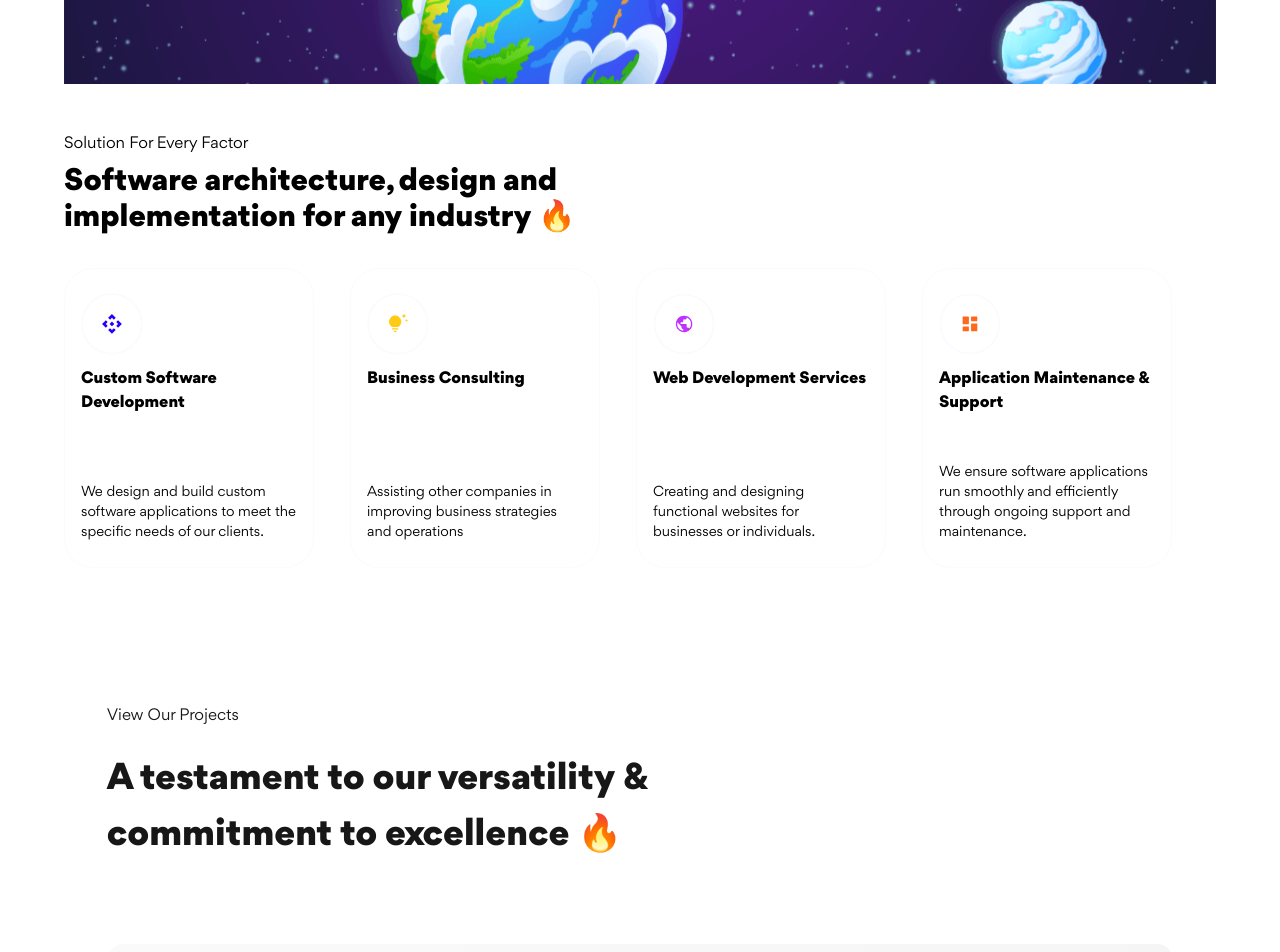
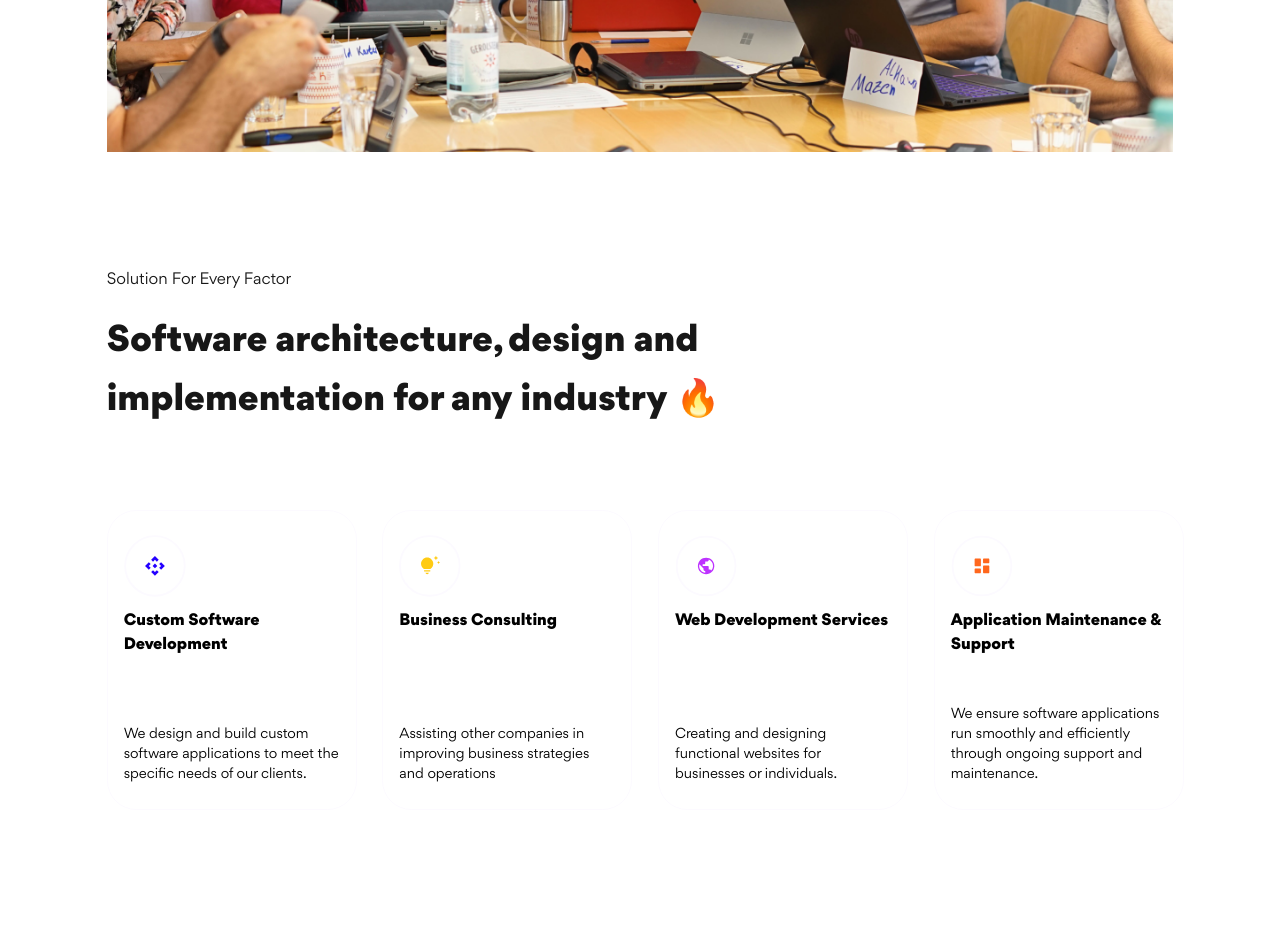
Before and after one commit to emeraldhycient/theDevmechanics, a Next.js app: page / in a window 1280 px wide. Shown: the part 820-1772 px from the top of the page. Built offline with nearby package versions, Linux system fonts and the light colour scheme; a web font is replaced by a local one.

Commit message:
refactor: refactored home page

```diff
--- a/src/components/atoms/section-header.tsx
+++ b/src/components/atoms/section-header.tsx
@@ -17,13 +17,13 @@ const SectionHeader = ({
 }: Props) => {
 	return (
 		<div
-			className={`flex-col items-start gap-y-5 inline-flex ${className}`}>
+			className={`flex-col items-start gap-y-4 inline-flex ${className}`}>
 			<div
 				className={`text-neutral-900 text-base font-normal capitalize leading-loose ${headerClassName}`}>
 				<p>{headerText}</p>
 			</div>
 			<div
-				className={` text-neutral-900 font-bold leading-[3rem] md:leading-[3.5rem] text-3xl md:text-4xl  w-full md:max-w-[70%] ${subHeaderClassName}`}>
+				className={` text-neutral-900 font-bold text-3xl md:text-4xl leading-[3rem] md:leading-[3.7rem] w-full ${subHeaderClassName}`}>
 				<p>{subHeaderText}</p>
 			</div>
 		</div>
--- a/src/components/molecules/index.ts
+++ b/src/components/molecules/index.ts
@@ -1,5 +1,5 @@
 import Header from "./header";
 import SocialIcons from "./social_icons";
-import HeroSection from "./hero_section";
+import HeroSection from "./hero-section";
 
 export { Header, HeroSection, SocialIcons };
--- a/src/components/templates/project.tsx
+++ b/src/components/templates/project.tsx
@@ -14,6 +14,7 @@ const Project = (props: Props) => {
 				headerText="View Our Projects"
 				subHeaderText="A testament to our versatility & commitment to
 							excellence 🔥"
+				subHeaderClassName="md:w-[40rem] lg:w-[70%]"
 			/>
 			<div className="flex flex-col md:flex-row items-center justify-between bg-gradient-to-r from-neutral-50 to-neutral-100 rounded-2xl px-3 md:px-12 py-9 md:py-7 gap-y-14 mt-20">
 				<div className="w-full md:w-[45%] text-center md:text-start flex flex-col items-center md:items-start ">
--- a/src/components/templates/services.tsx
+++ b/src/components/templates/services.tsx
@@ -1,34 +1,34 @@
 import Image from "next/image";
 import React from "react";
 import ServicesList from "@/json/services.json";
+import SectionContainer from "../molecules/section-container.";
+import SectionHeader from "../atoms/section-header";
 
 const Services = (): React.ReactNode => {
 	return (
-		<>
-			<section className={`py-3 lg:px-16 md:px-10 px-3`}>
+		<SectionContainer containerClassName={`!pt-20`}>
 			<Image
-					src={`/images/services.svg`}
+				src={`/images/home-bg.png`}
 				width={800}
 				height={500}
-					className={`w-full object-top lg:h-[200px] h-[100px] object-cover lg:rounded-t-[3rem] rounded-t-3xl`}
+				className={`w-full object-center h-[100px] md:h-[150px] lg:h-[200px] object-cover rounded-t-3xl lg:rounded-t-[3rem] `}
 				alt="Image"
-				/>{" "}
-				<br /> <br />
-				<p className={`lg:text-base md:text-base text-sm`}>
-					Solution For Every Factor
-				</p>
-				<h1
-					className={`lg:text-3xl md:text-2xl text-xl font-[1000] py-2 max-w-full w-[40rem]`}>
-					Software architecture, design and implementation for any
-					industry 🔥
-				</h1>{" "}
-				<br />
-				<section
-					className={`flex flex-wrap items-start gap-x-9 gap-y-6 justify-center lg:justify-normal md:justify-normal`}>
+			/>
+
+			<SectionHeader
+				headerText="Solution For Every Factor"
+				subHeaderText="Software architecture, design and implementation for any
+				industry 🔥"
+				className="mt-24 md:mt-28"
+				subHeaderClassName="mb-20 lg:w-[70%]"
+			/>
+
+			<div
+				className={`grid grid-cols-1 mx:grid-cols-2 md:grid-cols-3 lg:grid-cols-4 gap-x-9 gap-y-10`}>
 				{ServicesList.map((service, index) => (
 					<div
 						key={index}
-							className={`lg:w-[250px] hover:shadow-sm duration-150 md:w-[250px] w-full h-[300px] flex flex-col justify-between py-6 px-4 border border-[#FCFAFF] rounded-[29.245px]`}>
+						className={`flex flex-col justify-between py-6 px-4 border border-[#FCFAFF] rounded-[29.245px] w-full md:w-[250px] lg:w-[250px] h-[300px] hover:shadow-sm ease-in-out duration-300`}>
 						<section>
 							<Image
 								src={service.icon}
@@ -47,10 +47,8 @@ const Services = (): React.ReactNode => {
 						<p className={`text-sm`}>{service.writeup}</p>
 					</div>
 				))}
-				</section>
-			</section>{" "}
-			<br />
-		</>
+			</div>
+		</SectionContainer>
 	);
 };
 
--- a/src/components/templates/story.tsx
+++ b/src/components/templates/story.tsx
@@ -17,7 +17,7 @@ const Story = (props: Props) => {
 			<SectionHeader
 				headerText="Client Success Stories"
 				subHeaderText="Clients tell their stories of success with DevMechanics."
-				subHeaderClassName="lg:!max-w-[70%]"
+				subHeaderClassName="md:w-[33rem] lg:w-[35rem]"
 			/>
 			<div className="relative group">
 				<Swiper
--- a/tailwind.config.ts
+++ b/tailwind.config.ts
@@ -18,6 +18,8 @@ const config: Config = {
 				// Same with sm, sg, sx
 				xs: "320px",
 				sm: "480px",
+				sg: "559px",
+				mx: "639px",
 				md: "768px",
 				ls: "840px",
 				lg: "1024px",
```
Also changed, not shown: public/images/home-bg.png (added), src/components/molecules/hero-section.tsx (renamed from src/components/molecules/hero_section.tsx), 1 other file (tests, documents, lock files or other folders). Lines whose indentation alone changed are shown as unchanged.
